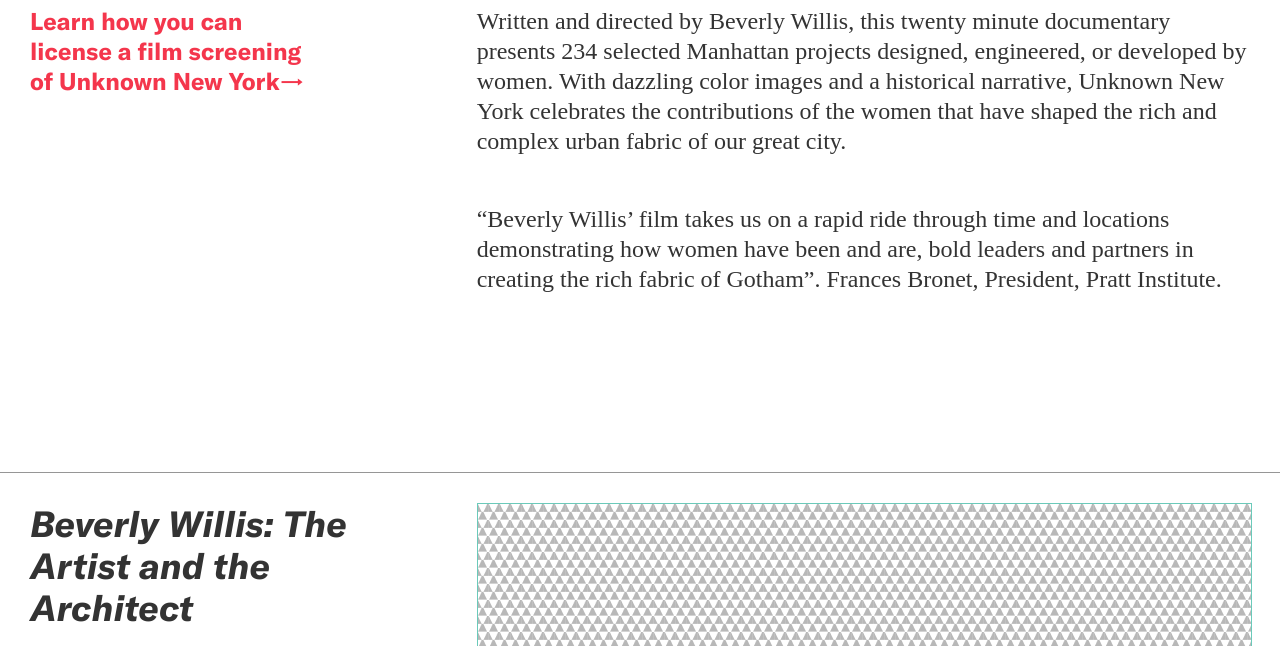
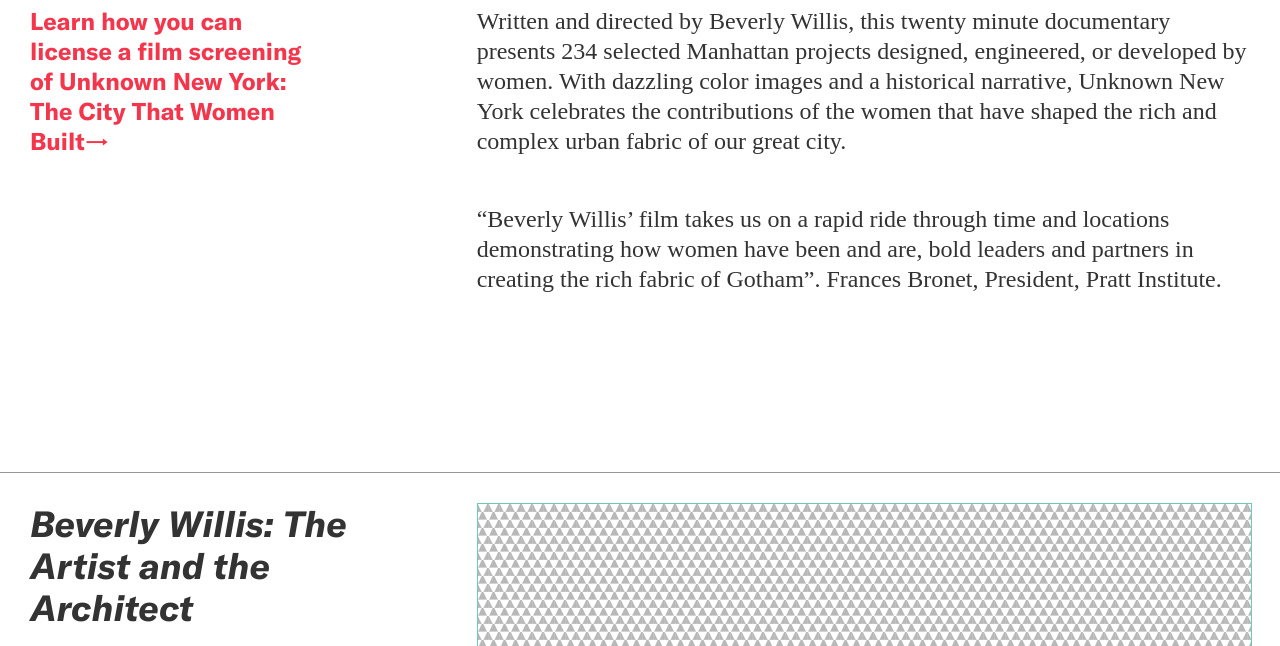
Before and after one commit to jengalas/bwaf-bbw, a Jekyll site: the page built from _resources/film-collection.md, in a window 1280 px wide and 900 px high, scrolled down 822 px, cut to the strip 254-900 px from the top of the window. Built offline with Jekyll 4.4.1, drawn with Linux system fonts in a browser that asks for light colours; some web fonts are replaced.

Commit message:
Update from Forestry.io Aislinn McNamara updated _resources/film-collection.md

```diff
--- a/_resources/film-collection.md
+++ b/_resources/film-collection.md
@@ -36,8 +36,9 @@
   include_left-hand_column_text_: true
   lefthand_text:
     header_type: Link
-    text: Learn how you can license a film screening of Unknown New York
-    link_url: "/"
+    text: 'Learn how you can license a film screening of Unknown New York: The City
+      That Women Built'
+    link_url: https://www.dropbox.com/s/bubfvinn3vpgaqq/BWAF%20Film%20Licensing%20Information.pdf?dl=0
 - template: image-block
   include_left-hand_column_text_: true
   lefthand_text:
```
